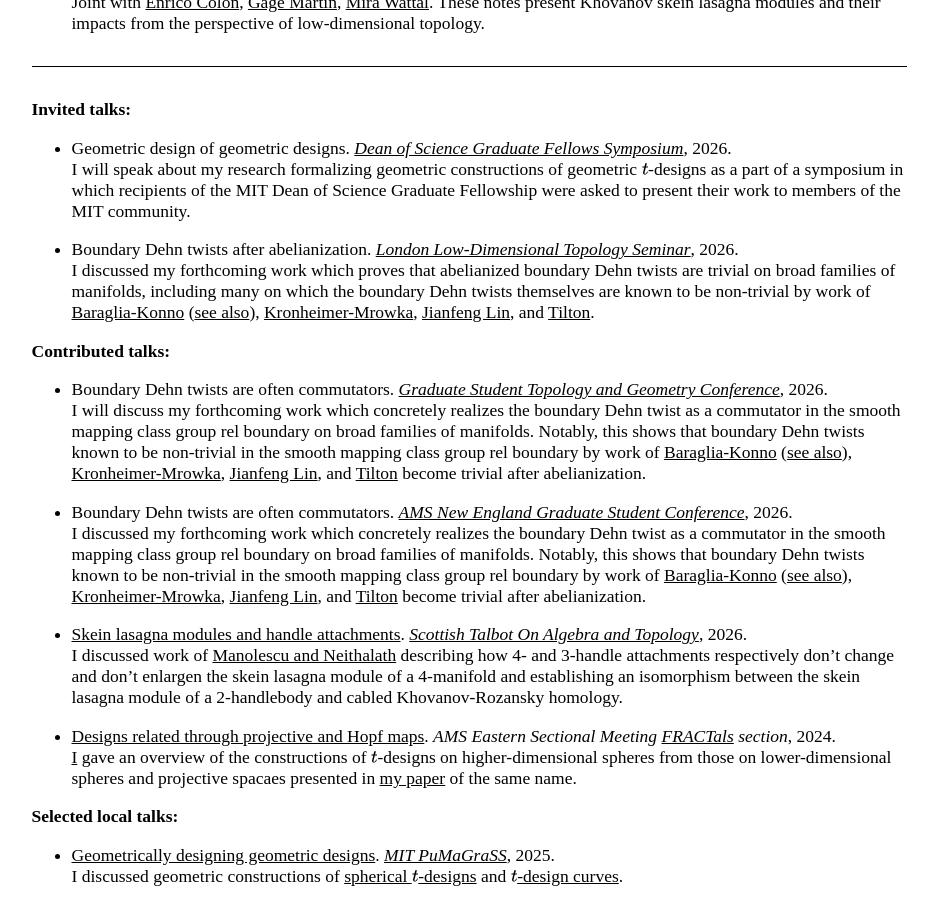
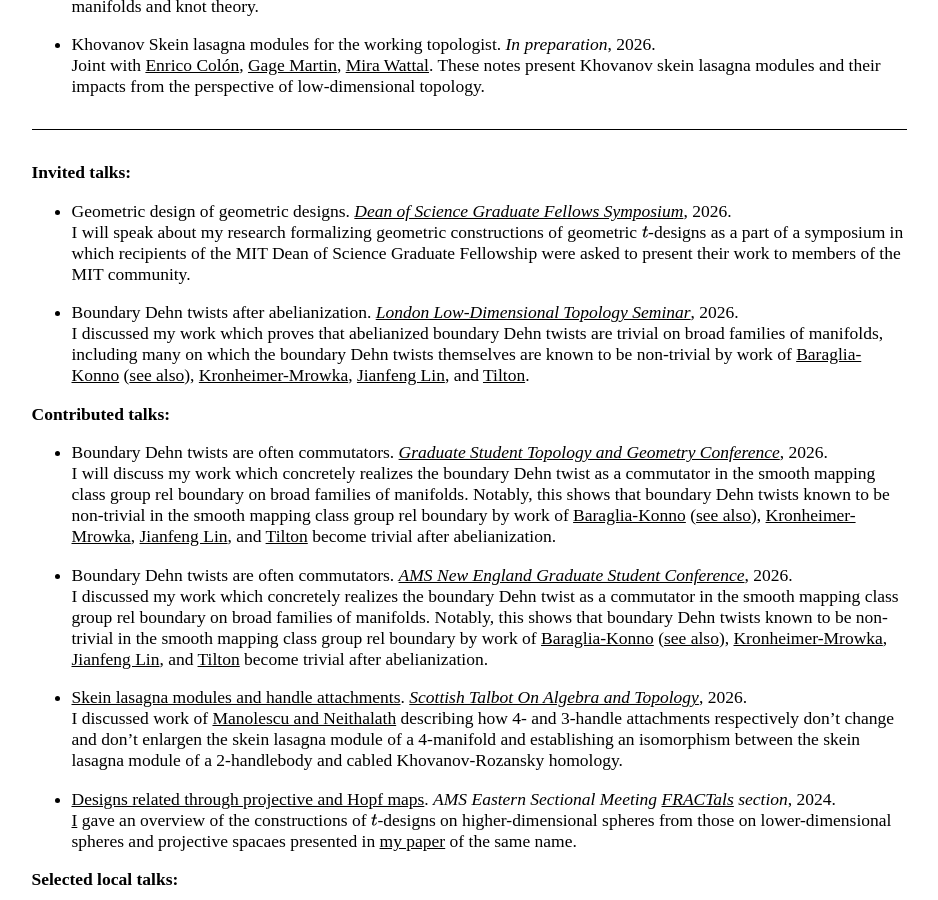
Before and after one commit to AyodejiLindblad/AyodejiLindblad.github.io, a Jekyll site: the page built from index.md, in a window 1280 px wide and 900 px high, scrolled down 1454 px. Shown: the whole window, without its empty margins (171-1109 px from the left). Built offline with Jekyll 4.4.1, drawn with Linux system fonts in a browser that asks for light colours; some web fonts are replaced; some of the changed text lies outside the part shown.

Commit message:
concrete

```diff
--- a/index.md
+++ b/index.md
@@ -79,15 +79,15 @@ Joint with [Enrico Colón](https://www.math.harvard.edu/people/colon-enrico/), [
     I will speak about my research formalizing geometric constructions of geometric $t$-designs as a part of a symposium in which recipients of the MIT Dean of Science Graduate Fellowship were asked to present their work to members of the MIT community.
 
 * Boundary Dehn twists after abelianization. *[London Low-Dimensional Topology Seminar](https://sites.google.com/view/londonlowdimensionaltopology)*, 2026.
-    I discussed my forthcoming work which proves that abelianized boundary Dehn twists are trivial on broad families of manifolds, including many on which the boundary Dehn twists themselves are known to be non-trivial by work of [Baraglia-Konno](https://londmathsoc.onlinelibrary.wiley.com/doi/full/10.1112/topo.12229) ([see also](https://arxiv.org/abs/2412.14398)), [Kronheimer-Mrowka](https://archive.intlpress.com/site/pub/files/_fulltext/journals/mrl/2020/0027/0006/MRL-2020-0027-0006-a008.pdf), [Jianfeng Lin](https://msp.org/gt/2023/27-5/gt-v27-n5-p07-s.pdf), and [Tilton](https://arxiv.org/abs/2511.16804).
+    I discussed my work which proves that abelianized boundary Dehn twists are trivial on broad families of manifolds, including many on which the boundary Dehn twists themselves are known to be non-trivial by work of [Baraglia-Konno](https://londmathsoc.onlinelibrary.wiley.com/doi/full/10.1112/topo.12229) ([see also](https://arxiv.org/abs/2412.14398)), [Kronheimer-Mrowka](https://archive.intlpress.com/site/pub/files/_fulltext/journals/mrl/2020/0027/0006/MRL-2020-0027-0006-a008.pdf), [Jianfeng Lin](https://msp.org/gt/2023/27-5/gt-v27-n5-p07-s.pdf), and [Tilton](https://arxiv.org/abs/2511.16804).
 
 **Contributed talks:**
 
 * Boundary Dehn twists are often commutators. *[Graduate Student Topology and Geometry Conference](https://www.gstgc2026.com/)*, 2026.
-    I will discuss my forthcoming work which concretely realizes the boundary Dehn twist as a commutator in the smooth mapping class group rel boundary on broad families of manifolds. Notably, this shows that boundary Dehn twists known to be non-trivial in the smooth mapping class group rel boundary by work of [Baraglia-Konno](https://londmathsoc.onlinelibrary.wiley.com/doi/full/10.1112/topo.12229) ([see also](https://arxiv.org/abs/2412.14398)), [Kronheimer-Mrowka](https://archive.intlpress.com/site/pub/files/_fulltext/journals/mrl/2020/0027/0006/MRL-2020-0027-0006-a008.pdf), [Jianfeng Lin](https://msp.org/gt/2023/27-5/gt-v27-n5-p07-s.pdf), and [Tilton](https://arxiv.org/abs/2511.16804) become trivial after abelianization.
+    I will discuss my work which concretely realizes the boundary Dehn twist as a commutator in the smooth mapping class group rel boundary on broad families of manifolds. Notably, this shows that boundary Dehn twists known to be non-trivial in the smooth mapping class group rel boundary by work of [Baraglia-Konno](https://londmathsoc.onlinelibrary.wiley.com/doi/full/10.1112/topo.12229) ([see also](https://arxiv.org/abs/2412.14398)), [Kronheimer-Mrowka](https://archive.intlpress.com/site/pub/files/_fulltext/journals/mrl/2020/0027/0006/MRL-2020-0027-0006-a008.pdf), [Jianfeng Lin](https://msp.org/gt/2023/27-5/gt-v27-n5-p07-s.pdf), and [Tilton](https://arxiv.org/abs/2511.16804) become trivial after abelianization.
 
 * Boundary Dehn twists are often commutators. *[AMS New England Graduate Student Conference](https://sites.google.com/brown.edu/amsgradconference/home)*, 2026.
-    I discussed my forthcoming work which concretely realizes the boundary Dehn twist as a commutator in the smooth mapping class group rel boundary on broad families of manifolds. Notably, this shows that boundary Dehn twists known to be non-trivial in the smooth mapping class group rel boundary by work of [Baraglia-Konno](https://londmathsoc.onlinelibrary.wiley.com/doi/full/10.1112/topo.12229) ([see also](https://arxiv.org/abs/2412.14398)), [Kronheimer-Mrowka](https://archive.intlpress.com/site/pub/files/_fulltext/journals/mrl/2020/0027/0006/MRL-2020-0027-0006-a008.pdf), [Jianfeng Lin](https://msp.org/gt/2023/27-5/gt-v27-n5-p07-s.pdf), and [Tilton](https://arxiv.org/abs/2511.16804) become trivial after abelianization.
+    I discussed my work which concretely realizes the boundary Dehn twist as a commutator in the smooth mapping class group rel boundary on broad families of manifolds. Notably, this shows that boundary Dehn twists known to be non-trivial in the smooth mapping class group rel boundary by work of [Baraglia-Konno](https://londmathsoc.onlinelibrary.wiley.com/doi/full/10.1112/topo.12229) ([see also](https://arxiv.org/abs/2412.14398)), [Kronheimer-Mrowka](https://archive.intlpress.com/site/pub/files/_fulltext/journals/mrl/2020/0027/0006/MRL-2020-0027-0006-a008.pdf), [Jianfeng Lin](https://msp.org/gt/2023/27-5/gt-v27-n5-p07-s.pdf), and [Tilton](https://arxiv.org/abs/2511.16804) become trivial after abelianization.
 
 * [Skein lasagna modules and handle attachments](talks/Skein-lasagna-modules-and-handle-attachments.pdf). *[Scottish Talbot On Algebra and Topology](https://sites.google.com/view/stoat-workshop/home)*, 2026.
     I discussed work of [Manolescu and Neithalath](https://www.degruyterbrill.com/document/doi/10.1515/crelle-2022-0021/html?lang=en&srsltid=AfmBOoqxU5Qjqk2STSb85QQrpKWQh0vum4-dj8cIoxs9kUAX-qHu2Zjn) describing how 4- and 3-handle attachments respectively don't change and don't enlargen the skein lasagna module of a 4-manifold and establishing an isomorphism between the skein lasagna module of a 2-handlebody and cabled Khovanov-Rozansky homology.
```
Also changed, not shown: other parts of index.md (+2 -2 lines).
